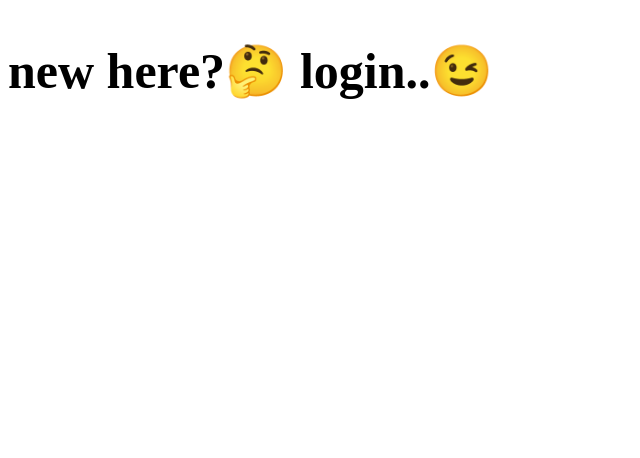
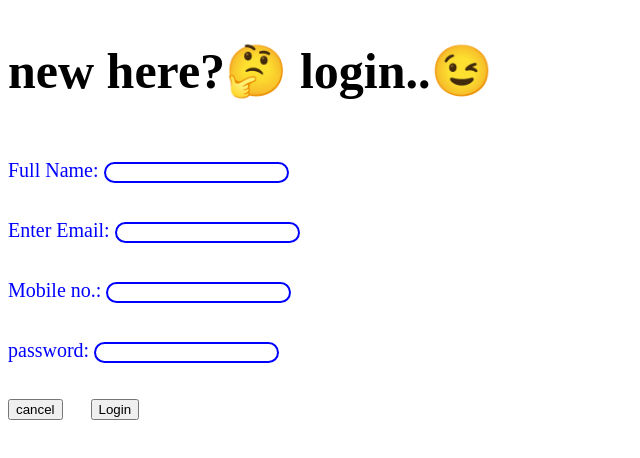
Before and after one commit to Gayatripatil1908/positions, a plain HTML site: page index.html in a window 1280 px wide. Shown: the whole page, without its empty margins (0-640 px from the left). Drawn offline with Linux system fonts and the light colour scheme.

Commit message:
form added

```diff
--- a/index.html
+++ b/index.html
@@ -8,11 +8,43 @@
             font-size: 50px;
         }
 
+        .label{
+            font-size: 20px;
+            color: blue;
+        }
+
+        .input-box{
+            border: solid 2px blue;
+            border-radius: 30px;
+
+        }
+
     </style>
 </head>
 <body>
 
     <h2 class="main-heading">new here?🤔 login..😉</h2><br>
+    <form>
+        <label for="name" class="label">
+            Full Name:
+        </label>
+        <input type="text" class="input-box"/><br><br><br>
+        <label for="email" class="label">
+            Enter Email:
+        </label>
+        <input type="email" class="input-box"/><br><br><br>
+        <label for="phone no." class="label">
+            Mobile no.:
+        </label>
+        <input type="text" class="input-box"/><br><br><br>
+        <label for="password" class="label">
+            password:
+        </label>
+        <input type="password" class="input-box"/><br><br><br>
+        <input type="button"value="cancel"/>&nbsp;&nbsp;&nbsp;&nbsp;&nbsp;&nbsp;
+        <input type="Submit"value="Login"/>
+
+    </form>
 
 
 </body>
```
